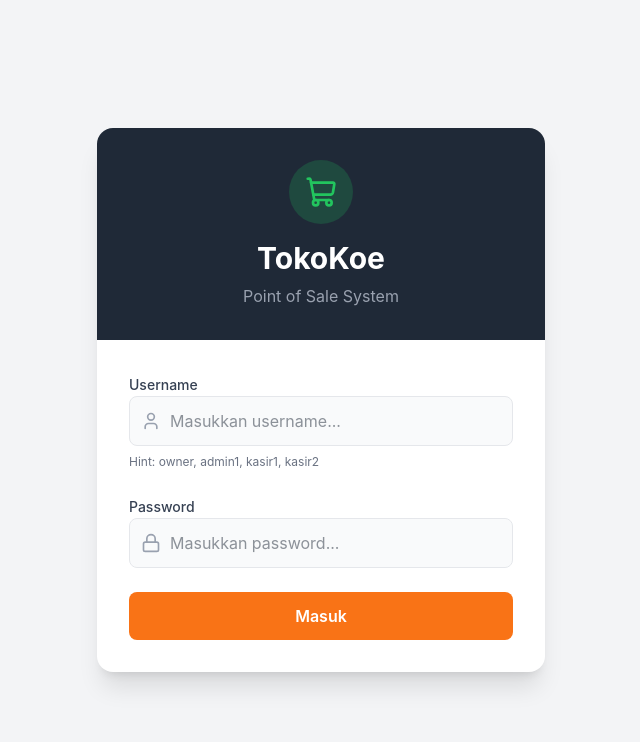
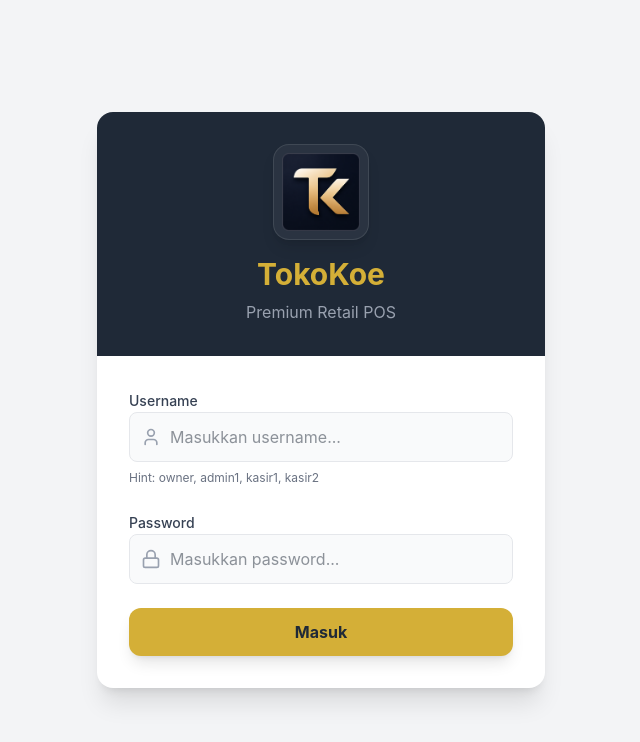
Before and after one commit to apingfirman20/Tokokoe, a React (Vite) app: page /login in a window 1280 px wide. Shown: the top 742 px of the page, without its empty margins (319-959 px from the left). Built offline with nearby package versions, Linux system fonts and the light colour scheme; no server answers; the database is empty.

Commit message:
feat: login page updates for colors and dummy seed data

```diff
--- a/src/pages/Login.tsx
+++ b/src/pages/Login.tsx
@@ -6,7 +6,17 @@ const Login = () => {
   const [username, setUsername] = useState('');
   const [password, setPassword] = useState('');
   const [error, setError] = useState('');
-  const login = useStore(state => state.login);
+  const { login, users, branches, addUser } = useStore();
+
+  // Auto-seed if empty for testing
+  React.useEffect(() => {
+    if (users.length === 0) {
+      console.log('Seeding dummy users for testing...');
+      addUser({ id: 'u1', username: 'owner', password: '123', name: 'Owner System', role: 'owner' });
+      addUser({ id: 'u2', username: 'admin1', password: '123', name: 'Admin Cabang 1', role: 'admin', branchId: 'b1' });
+      addUser({ id: 'u3', username: 'kasir1', password: '123', name: 'Kasir Cabang 1', role: 'kasir', branchId: 'b1' });
+    }
+  }, [users.length, addUser]);
 
   const handleSubmit = (e: React.FormEvent) => {
     e.preventDefault();
@@ -24,12 +34,12 @@ const Login = () => {
   return (
     <div className="min-h-screen bg-brand-light flex items-center justify-center p-4">
       <div className="bg-white rounded-2xl shadow-xl w-full max-w-md overflow-hidden">
-        <div className="bg-brand-dark p-8 text-center">
-          <div className="inline-flex items-center justify-center w-16 h-16 rounded-full bg-brand-green/20 text-brand-green mb-4">
-            <ShoppingCart className="w-8 h-8" />
+        <div className="bg-brand-dark p-8 text-center flex flex-col items-center">
+          <div className="w-24 h-24 mb-4 bg-white/5 p-2 rounded-2xl border border-white/10 shadow-lg">
+            <img src="/logo.png" alt="TokoKoe Logo" className="w-full h-full object-contain" />
           </div>
-          <h1 className="text-3xl font-bold text-white">TokoKoe</h1>
-          <p className="text-gray-400 mt-2">Point of Sale System</p>
+          <h1 className="text-3xl font-bold text-[#d4af37]">TokoKoe</h1>
+          <p className="text-gray-400 mt-2">Premium Retail POS</p>
         </div>
 
         <div className="p-8">
@@ -50,7 +60,7 @@ const Login = () => {
                   type="text"
                   value={username}
                   onChange={(e) => setUsername(e.target.value)}
-                  className="pl-10 w-full p-3 bg-gray-50 border border-gray-200 rounded-lg focus:ring-2 focus:ring-brand-green focus:border-transparent transition-all outline-none"
+                  className="pl-10 w-full p-3 bg-gray-50 border border-gray-200 rounded-lg focus:ring-2 focus:ring-[#d4af37] focus:border-transparent transition-all outline-none"
                   placeholder="Masukkan username..."
                 />
               </div>
@@ -67,7 +77,7 @@ const Login = () => {
                   type="password"
                   value={password}
                   onChange={(e) => setPassword(e.target.value)}
-                  className="pl-10 w-full p-3 bg-gray-50 border border-gray-200 rounded-lg focus:ring-2 focus:ring-brand-green focus:border-transparent transition-all outline-none"
+                  className="pl-10 w-full p-3 bg-gray-50 border border-gray-200 rounded-lg focus:ring-2 focus:ring-[#d4af37] focus:border-transparent transition-all outline-none"
                   placeholder="Masukkan password..."
                 />
               </div>
@@ -75,7 +85,7 @@ const Login = () => {
 
             <button
               type="submit"
-              className="w-full bg-brand-orange hover:bg-orange-600 text-white font-semibold py-3 px-4 rounded-lg transition-colors duration-200"
+              className="w-full bg-[#d4af37] hover:bg-[#c5a030] text-brand-dark font-bold py-3 px-4 rounded-xl shadow-lg transition-colors duration-200"
             >
               Masuk
             </button>
```
